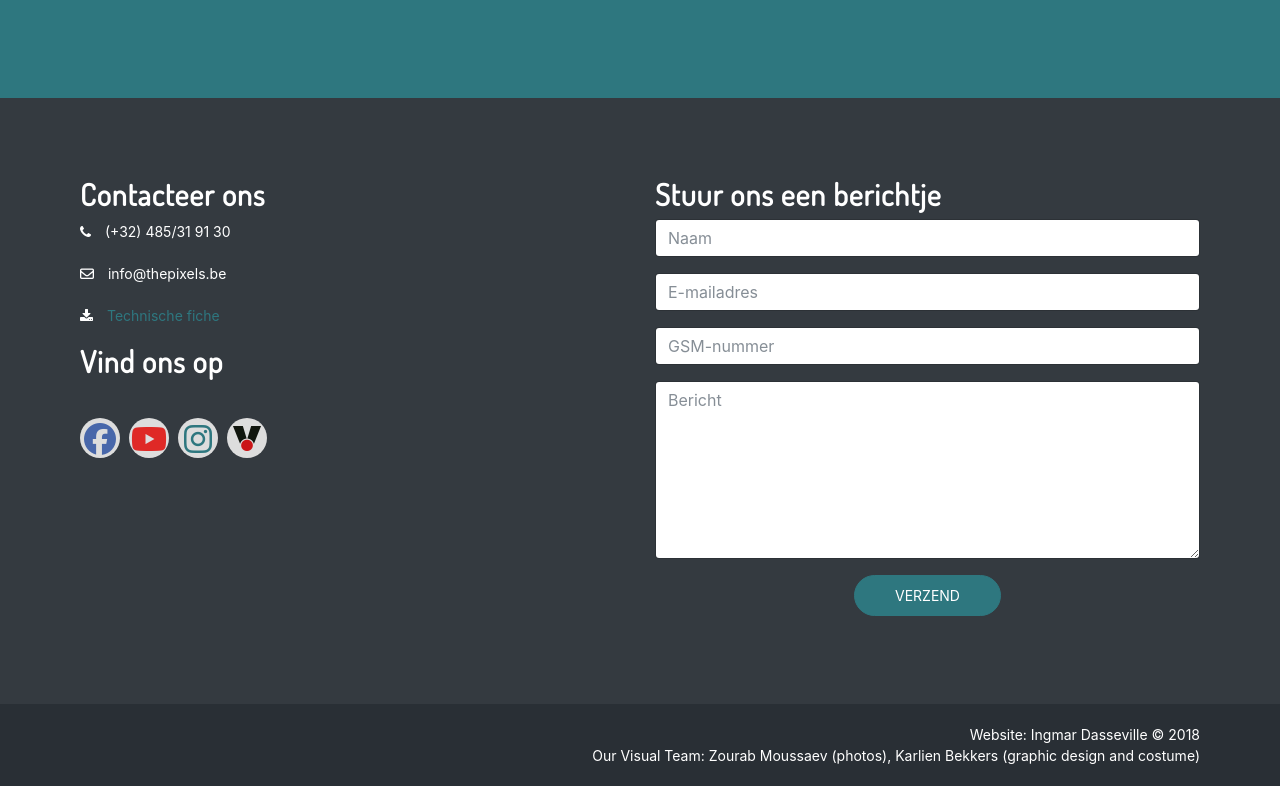
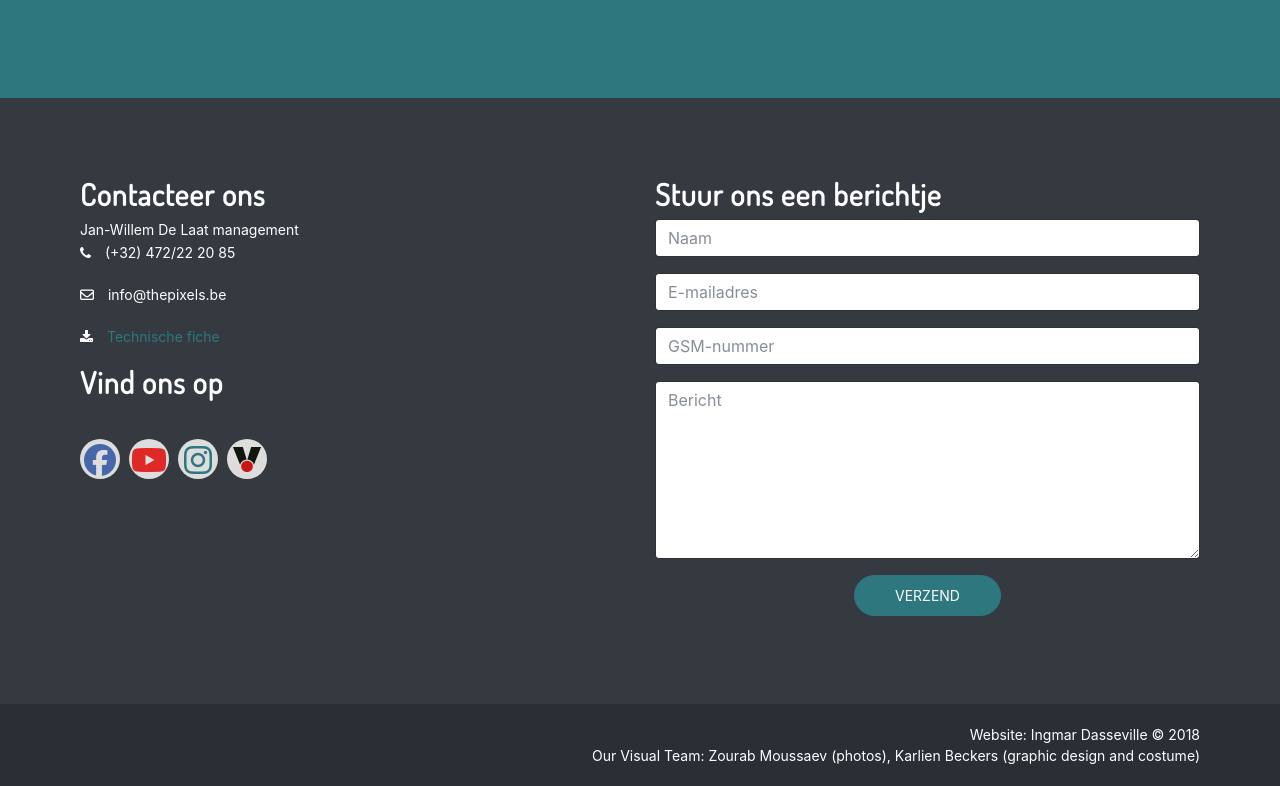
Before and after one commit to ingdas/pixels, a plain HTML site: page index.html in a window 1280 px wide. Shown: the part 7612-8398 px from the top of the page. Drawn offline with Linux system fonts and the light colour scheme; no server answers.

Commit message:
beckers, management

```diff
--- a/index.html
+++ b/index.html
@@ -580,8 +580,10 @@
                     <h5>Contacteer ons</h5>
                     <div class="contact-us">
                         <div class="contact-address">
+                            Jan-Willem De Laat management
+
                             <p class="phone"><i class="fa fa-phone" aria-hidden="true"></i>
-                                <span>(+32) 485/31 91 30</span></p>
+                                <span>(+32) 472/22 20 85</span></p>
                             <p class="email"><i class="fa fa-envelope-o" aria-hidden="true"></i>
                                 <span>info@thepixels.be</span>
                             </p>
@@ -653,7 +655,7 @@
 <footer>
     <div class="container">
         Website: Ingmar Dasseville &copy; 2018 <br>
-        Our Visual Team: Zourab Moussaev (photos), Karlien Bekkers (graphic design and costume)
+        Our Visual Team: Zourab Moussaev (photos), Karlien Beckers (graphic design and costume)
     </div>
 </footer>
 <!-- Footer Section End -->
```
